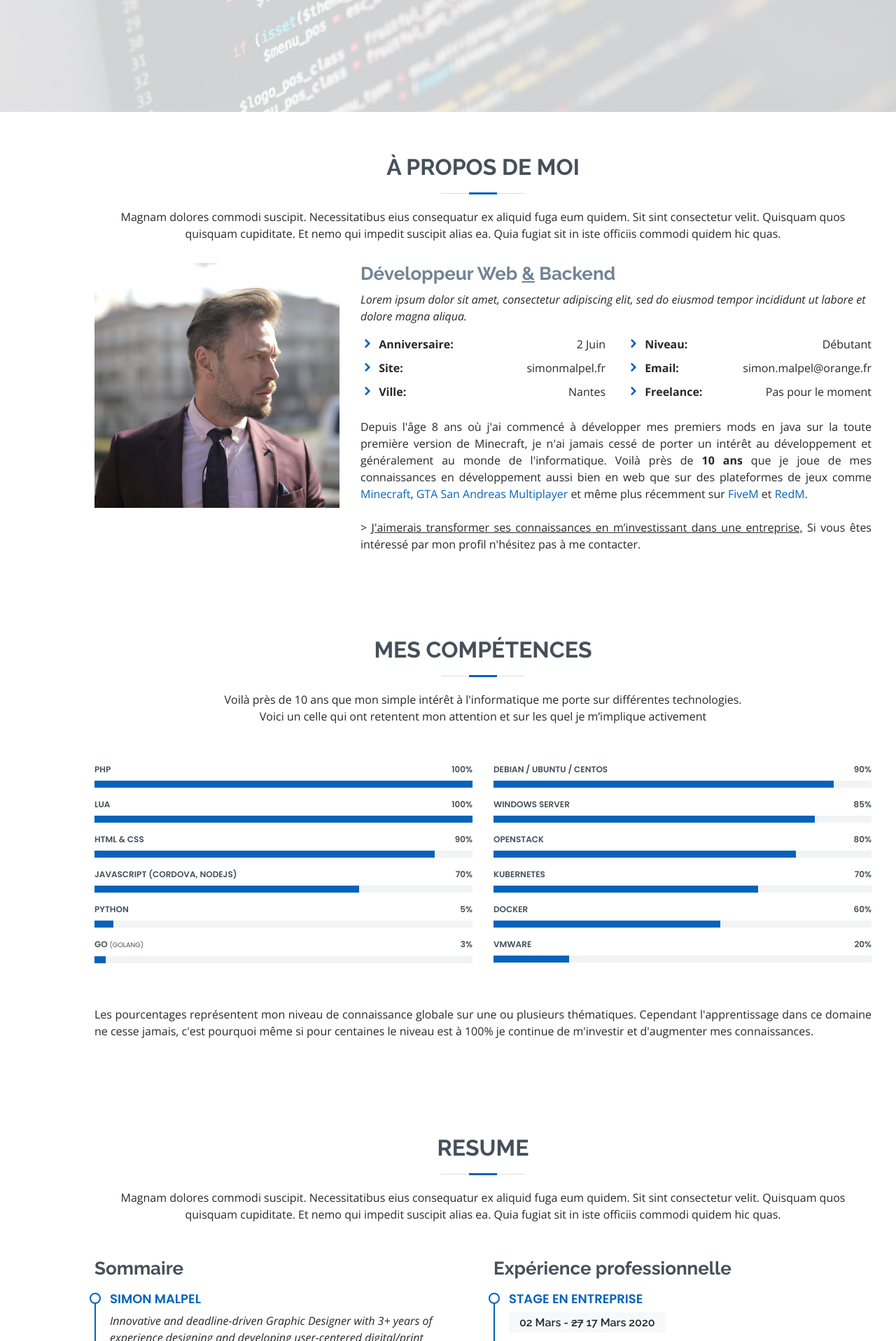
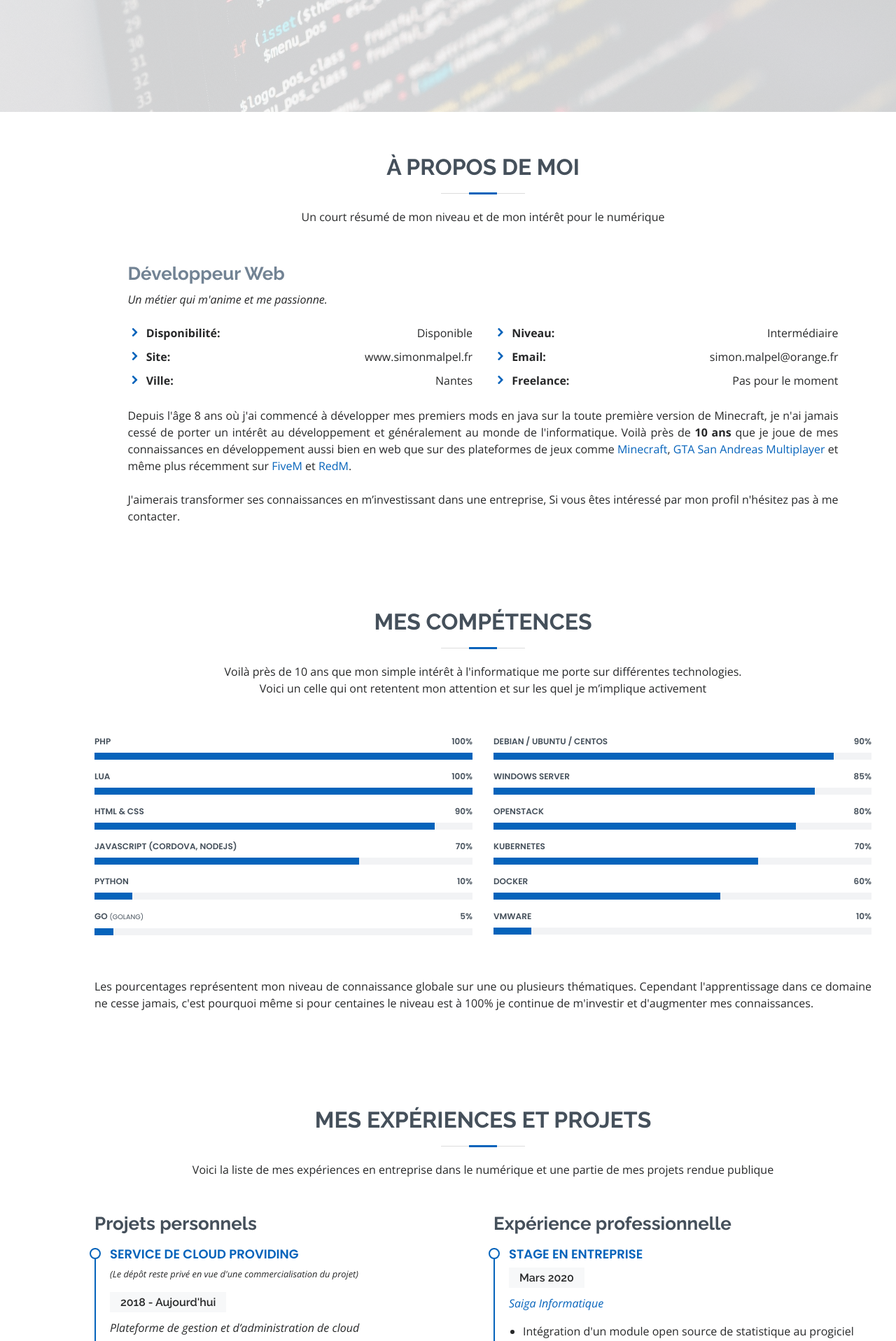
Before and after one commit to SimonRTC/portfolio, a PHP site: page / in a window 1280 px wide. Shown: the part 640-2557 px from the top of the page at 70% size. Run offline with PHP 8.4, Linux system fonts and the light colour scheme.

Commit message:
(Update) Update content

```diff
--- a/src/Components/header.php
+++ b/src/Components/header.php
@@ -64,30 +64,24 @@
 
         <div class="section-title">
           <h2>À propos de moi</h2>
-          <p>Magnam dolores commodi suscipit. Necessitatibus eius consequatur ex aliquid fuga eum quidem. Sit sint consectetur velit. Quisquam quos quisquam cupiditate. Et nemo qui impedit suscipit alias ea. Quia fugiat sit in iste officiis commodi quidem hic quas.</p>
+          <p>Un court résumé de mon niveau et de mon intérêt pour le numérique</p>
         </div>
 
-        <div class="row">
-          <div class="col-lg-4">
-            <img src="/assets/img/profile-img.jpg" class="img-fluid" alt="">
-          </div>
-          <div class="col-lg-8 pt-4 pt-lg-0 content">
-            <h3>Développeur Web <u>&amp;</u> Backend</h3>
-            <p class="font-italic">
-              Lorem ipsum dolor sit amet, consectetur adipiscing elit, sed do eiusmod tempor incididunt ut labore et dolore
-              magna aliqua.
-            </p>
+        <div class="row justify-content-center mt-4">
+          <div class="col-lg-11 pt-4 pt-lg-0 content">
+            <h3>Développeur Web</h3>
+            <p class="font-italic mb-4">Un métier qui m'anime et me passionne.</p>
             <div class="row">
               <div class="col-lg-6">
                 <ul>
-                  <li><i class="icofont-rounded-right"></i> <strong>Anniversaire:</strong><span class="float-right">2 Juin</span></li>
-                  <li><i class="icofont-rounded-right"></i> <strong>Site:</strong><span class="float-right">simonmalpel.fr</span></li>
+                  <li><i class="icofont-rounded-right"></i> <strong>Disponibilité:</strong><span class="float-right">Disponible</span></li>
+                  <li><i class="icofont-rounded-right"></i> <strong>Site:</strong><span class="float-right">www.simonmalpel.fr</span></li>
                   <li><i class="icofont-rounded-right"></i> <strong>Ville:</strong><span class="float-right">Nantes</span></li>
                 </ul>
               </div>
               <div class="col-lg-6">
                 <ul>
-                  <li><i class="icofont-rounded-right"></i> <strong>Niveau:</strong><span class="float-right">Débutant</span></li>
+                  <li><i class="icofont-rounded-right"></i> <strong>Niveau:</strong><span class="float-right">Intermédiaire</span></li>
                   <li><i class="icofont-rounded-right"></i> <strong>Email:</strong><span class="float-right">simon.malpel@orange.fr</span></li>
                   <li><i class="icofont-rounded-right"></i> <strong>Freelance:</strong><span class="float-right">Pas pour le moment</span></li>
                 </ul>
@@ -98,7 +92,7 @@
               je n'ai jamais cessé de porter un intérêt au développement et généralement au monde de l'informatique.
               Voilà près de <b>10 ans</b> que je joue de mes connaissances en développement aussi bien en web que sur des plateformes de jeux comme <a href="https://www.minecraft.net/" target="_blank">Minecraft</a>,
               <a href="https://www.sa-mp.com/" target="_blank">GTA San Andreas Multiplayer</a> et même plus récemment sur <a href="https://fivem.net/" target="_blank">FiveM</a> et <a href="https://redm.gg/" target="_blank">RedM</a>.
-              <br /><br />&gt; <u>J'aimerais transformer ses connaissances en m’investissant dans une entreprise,</u> Si vous êtes intéressé par mon profil n'hésitez pas à me contacter.
+              <br /><br />J'aimerais transformer ses connaissances en m’investissant dans une entreprise, Si vous êtes intéressé par mon profil n'hésitez pas à me contacter.
             </p>
           </div>
         </div>
@@ -151,16 +145,16 @@
             </div>
 
             <div class="progress">
-              <span class="skill">Python <i class="val">5%</i></span>
+              <span class="skill">Python <i class="val">10%</i></span>
               <div class="progress-bar-wrap">
-                <div class="progress-bar" role="progressbar" aria-valuenow="5" aria-valuemin="0" aria-valuemax="100"></div>
+                <div class="progress-bar" role="progressbar" aria-valuenow="10" aria-valuemin="0" aria-valuemax="100"></div>
               </div>
             </div>
 
             <div class="progress">
-              <span class="skill">Go <span class="small">(Golang)</span> <i class="val">3%</i></span>
+              <span class="skill">Go <span class="small">(Golang)</span> <i class="val">5%</i></span>
               <div class="progress-bar-wrap">
-                <div class="progress-bar" role="progressbar" aria-valuenow="3" aria-valuemin="0" aria-valuemax="100"></div>
+                <div class="progress-bar" role="progressbar" aria-valuenow="5" aria-valuemin="0" aria-valuemax="100"></div>
               </div>
             </div>
 
@@ -204,9 +198,9 @@
             </div>
 
             <div class="progress">
-              <span class="skill">VMware<i class="val">20%</i></span>
+              <span class="skill">VMware<i class="val">10%</i></span>
               <div class="progress-bar-wrap">
-                <div class="progress-bar" role="progressbar" aria-valuenow="20" aria-valuemin="0" aria-valuemax="100"></div>
+                <div class="progress-bar" role="progressbar" aria-valuenow="10" aria-valuemin="0" aria-valuemax="100"></div>
               </div>
             </div>
 
@@ -227,42 +221,47 @@
       <div class="container" data-aos="fade-up">
 
         <div class="section-title">
-          <h2>Resume</h2>
-          <p>Magnam dolores commodi suscipit. Necessitatibus eius consequatur ex aliquid fuga eum quidem. Sit sint consectetur velit. Quisquam quos quisquam cupiditate. Et nemo qui impedit suscipit alias ea. Quia fugiat sit in iste officiis commodi quidem hic quas.</p>
+          <h2>Mes expériences et projets</h2>
+          <p>Voici la liste de mes expériences en entreprise dans le numérique et une partie de mes projets rendue publique</p>
         </div>
 
         <div class="row">
           <div class="col-lg-6">
-            <h3 class="resume-title">Sommaire</h3>
-            <div class="resume-item pb-0">
-              <h4>Simon Malpel</h4>
-              <p><em>Innovative and deadline-driven Graphic Designer with 3+ years of experience designing and developing user-centered digital/print marketing material from initial concept to final, polished deliverable.</em></p>
-              <ul>
-                <li>Portland par 127,Orlando, FL</li>
-                <li>(123) 456-7891</li>
-                <li>alice.barkley@example.com</li>
-              </ul>
-            </div>
-
-            <h3 class="resume-title">Education</h3>
+            <h3 class="resume-title">Projets personnels</h3>
             <div class="resume-item">
-              <h4>Master of Fine Arts &amp; Graphic Design</h4>
-              <h5>2015 - 2016</h5>
-              <p><em>Rochester Institute of Technology, Rochester, NY</em></p>
-              <p>Qui deserunt veniam. Et sed aliquam labore tempore sed quisquam iusto autem sit. Ea vero voluptatum qui ut dignissimos deleniti nerada porti sand markend</p>
+              <h4>Service de Cloud Providing</h4>
+              <p class="small"><i>(Le dépôt reste privé en vue d'une commercialisation du projet)</i></p>
+              <h5>2018 - Aujourd'hui</h5>
+              <p><em>Plateforme de gestion et d’administration de cloud</em></p>
+              <p>L’objectif de ce projet est de déployer une plateforme permanentant de commander, facturé et administrer des services managés et des serveurs physiques. Interconnecter des infrastructures physiques de différents data centers (AWS, GCP, OVH, ...) pour le créer qu'un seul service final.</p>
             </div>
             <div class="resume-item">
-              <h4>Bachelor of Fine Arts &amp; Graphic Design</h4>
-              <h5>2010 - 2014</h5>
-              <p><em>Rochester Institute of Technology, Rochester, NY</em></p>
-              <p>Quia nobis sequi est occaecati aut. Repudiandae et iusto quae reiciendis et quis Eius vel ratione eius unde vitae rerum voluptates asperiores voluptatem Earum molestiae consequatur neque etlon sader mart dila</p>
+              <h4>Serveur GTA:RP</h4>
+              <p class="small"><i>(Le dépôt reste privé en cas de redémarrage du projet)</i></p>
+              <h5>2018 - 2020</h5>
+              <p><em>Serveur de jeu roleplay en multijoueur basé sur GTA V</em></p>
+              <p>Un projet développé avec plusieurs collaborateurs visant à recréer un monde réel dans GTA V. Métiers, activées de divertissements, services d'urgence, etc. Un véritable monde dans un jeu.</p>
+            </div>
+            <div class="resume-item">
+              <h4>LCBD Manager</h4>
+              <p class="small"><a href="https://github.com/SimonRTC/lcdb-manager" target="_BLANK">github.com/SimonRTC/lcdb-manager</a></p>
+              <h5>2018 - 2019</h5>
+              <p><em>Interface d’administration pour le lycée collège de Bretagne</em></p>
+              <p>Un service de gestion complémentaire du logiciel "Pronote", permettant l'import des élèves et la création du trombinoscope par classe. Un service de gestion de la partie restauration de l'établissement est également disponible.</p>
+            </div>
+            <div class="resume-item">
+              <h4>Frameshort</h4>
+              <p class="small"><a href="https://github.com/SimonRTC/frameshort" target="_BLANK">github.com/SimonRTC/frameshort</a></p>
+              <h5>2016 - Aujourd'hui</h5>
+              <p><em>Framework PHP (MVC) léger et simple d'utilisation</em></p>
+              <p>Suite à un besoin d'un framework léger, simple à comprendre et rapide à déployer. J'ai donc commencé le développement du "frameshort" une base légère et minimaliste pour mes petits projets.</p>
             </div>
           </div>
           <div class="col-lg-6">
             <h3 class="resume-title">Expérience professionnelle</h3>
             <div class="resume-item">
               <h4>Stage en entreprise</h4>
-              <h5>02 Mars - <s>27</s> 17 Mars 2020</h5>
+              <h5>Mars 2020</h5>
               <p><em><a href="http://www.saiga.fr/">Saiga Informatique</a></em></p>
               <ul>
                 <li>Intégration d'un module open source de statistique au progiciel iMuse</li>
@@ -275,7 +274,7 @@
             </div>
             <div class="resume-item">
               <h4>Stage en entreprise</h4>
-              <h5>20xx - 20xx</h5>
+              <h5>Janvier 2018</h5>
               <p><em><a href="http://www.mellitis.com/">Mellitis</a></em></p>
               <ul>
                 <li>Création d'un service d’affichage numérique (écran publicitaire)</li>
@@ -285,7 +284,7 @@
             </div>
             <div class="resume-item">
               <h4>Stage en entreprise</h4>
-              <h5>20xx - 20xx</h5>
+              <h5>Janvier 2017</h5>
               <p><em><a href="https://boutique.isigny.org/">Isigny</a></em></p>
               <ul>
                 <li>Sécurisation des requêtes envoyées depuis les badgeuse au serveur de <a href="https://gestion.bensport.fr/" target="_blank">Gest-ACCESS</a></li>
@@ -304,7 +303,7 @@
 
         <div class="section-title">
           <h2>Mes lieux d'apprentissage</h2>
-          <p>Quelles plateformes m'ont permis d'apprendre et étoffer mes connaissances ? Voici la liste !</p>
+          <p>Voici la liste des plateformes qui m'ont permis d'apprendre et étoffer mes connaissances</p>
         </div>
 
         <div class="row">
@@ -318,7 +317,7 @@
                 <i class="bx bx-code-alt"></i>
               </div>
               <h4><a href="https://www.grafikart.fr/">Grafikart.fr</a></h4>
-              <p>La meilleure plateforme d’apprentissage ! Une large gamme de contenue, une pédagogie incroyable ! Et un prix plus qu'abordable (<b>0€</b>!)</p>
+              <p>La meilleure plateforme d’apprentissage !<br />Une large gamme de contenue et une pédagogie incroyable !</p>
             </div>
           </div>
 
@@ -331,7 +330,7 @@
                 <i class="bx bx-file"></i>
               </div>
               <h4><a href="https://openclassrooms.com/fr/">OpenClassrooms</a></h4>
-              <p>Des cours complets et une grande diversité des contenues, des formations rectifiantes reconnues (mais plutôt onéreuses!)</p>
+              <p>Des cours complets et une grande diversité des contenues, des formations certifiante et reconnues.</p>
             </div>
           </div>
 
@@ -391,33 +390,6 @@
 
       </div>
     </section><!-- End Services Section -->
-
-    <!-- ======= Passions Section ======= -->
-    <section id="passions" class="about">
-      <div class="container" data-aos="fade-up">
-
-        <div class="section-title">
-          <h2>Mes passions</h2>
-          <p>Musique, bon temps avec mes amis, des moments simples, voila mes trois piliers de vie.</p>
-        </div>
-
-        <div class="row justify-content-center mt-4">
-          <div class="col-lg-5">
-            <h3>Mes favoris du moment<br /><span class="small">Sur Spotify</span></h3>
-            <iframe class="mt-4" src="https://open.spotify.com/embed/playlist/3h8pxco2IHjH0t8Sp5gZE2" width="410" height="200" frameborder="0" allowtransparency="true" allow="encrypted-media"></iframe>
-          </div>
-          <div class="col-lg-6 pt-4 pt-lg-0 content">
-              <p class="text-justify">
-                On dit souvent que la musique reflète de notre personnalité,
-                je pense que si vous tentez de me comprendre via mes goûts musicaux c'est peine perdu pour vous !<br /><br />
-                Je peux passer de <b>Somethin' Stupid</b> de Frank Sinatra à <b>Dare Me</b> de Nervo en passant par <b>Rock Like a Hurricane</b> de Scorpions !<br /><br />
-                J'aime beaucoup de style de musique et comme dans le monde du développement je suis ouvert sur à toutes les nouveautés qui s'offrent à moi !
-              </p>
-          </div>
-        </div>
-
-      </div>
-    </section><!-- End About Section -->
 
     <!-- ======= Contact Section ======= -->
     <section id="contact" class="contact">
```
